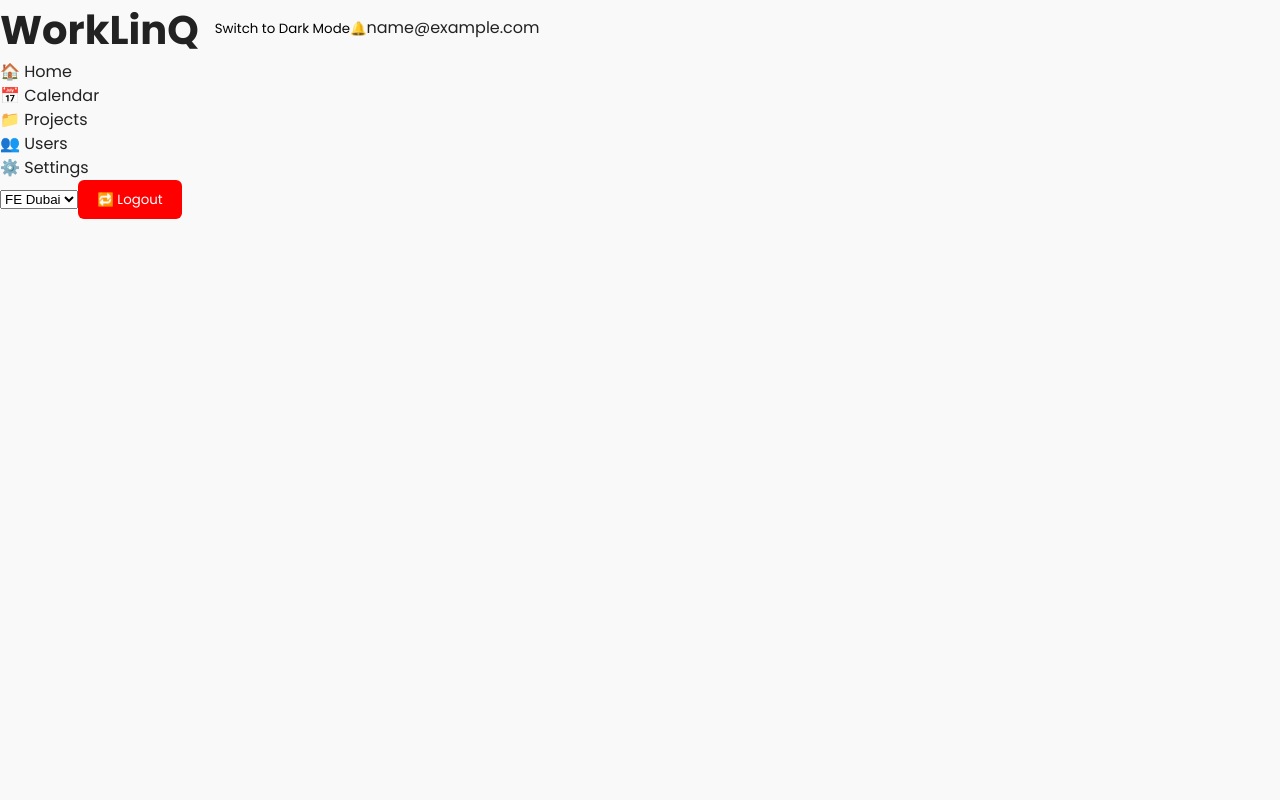
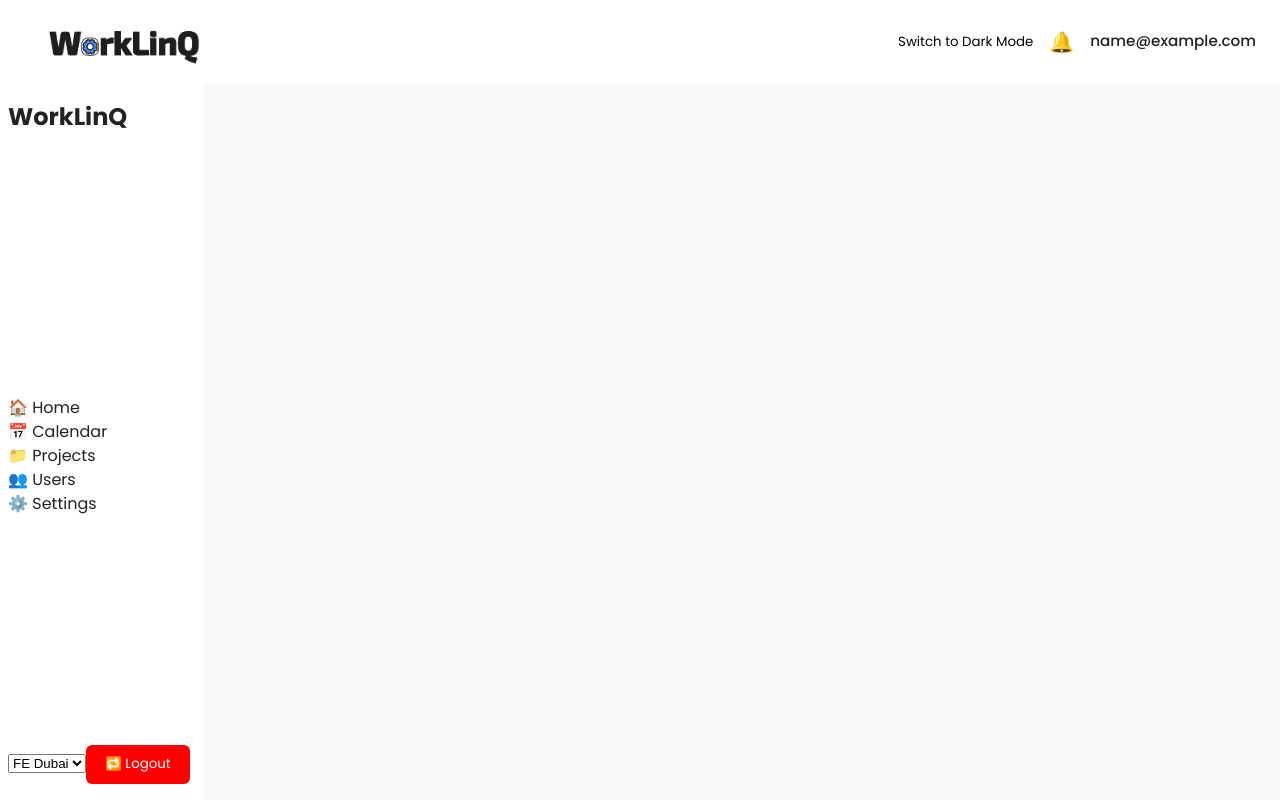
Before and after one commit to sujilvsukumaran/worklinq, a Next.js app: page / in a window 1280 px wide. Built offline with nearby package versions, Linux system fonts and the light colour scheme; sample sign-in values are in the browser's storage.

Commit message:
Working on making the Ui some how

```diff
--- a/src/containers/dashboard/components/Topbar.tsx
+++ b/src/containers/dashboard/components/Topbar.tsx
@@ -1,5 +1,6 @@
 'use client';
 
+import Image from 'next/image';
 import ThemeToggle from '@/components/ThemeToggle';
 import { useAuth } from '@/hooks/useAuth';
 import styles from '../styles/Topbar.module.css';
@@ -9,10 +10,18 @@ export default function Topbar() {
 
     return (
         <div className={styles.topbar}>
-            <div className={styles.tools}>
+            <div className={styles.leftGroup}>
+                <Image
+                    src="/assets/logo.png"
+                    alt="WorkLinQ Logo"
+                    width={201}
+                    height={62}
+                />
+            </div>
+            <div className={styles.rightGroup}>
                 <ThemeToggle />
                 <button className={styles.bell}>🔔</button>
-                {userEmail && <span className={styles.user}>{userEmail}</span>}
+                {userEmail && <span className={styles.emailDisplay}>{userEmail}</span>}
             </div>
         </div>
     );
--- a/src/containers/dashboard/pages/MainDashboard.tsx
+++ b/src/containers/dashboard/pages/MainDashboard.tsx
@@ -7,9 +7,12 @@ import styles from '../styles/Dashboard.module.css';
 export default function MainDashboard() {
     return (
         <div className={styles.dashboardWrapper}>
-            <Sidebar />
-            <div className={styles.dashboardContent}>
-                <Topbar />
+            <Topbar/>
+            <div className={styles.dashboardBody}>
+                <Sidebar/>
+                <div className={styles.dashboardContent}>
+                    {/* Main content will go here */}
+                </div>
             </div>
         </div>
     );
--- a/src/containers/dashboard/styles/Dashboard.module.css
+++ b/src/containers/dashboard/styles/Dashboard.module.css
@@ -1,6 +1,13 @@
 .dashboardWrapper {
     display: flex;
+    flex-direction: column;
     height: 100vh;
+    overflow: hidden;
+}
+
+.dashboardBody {
+    display: flex;
+    flex: 1;
     overflow: hidden;
 }
 
@@ -8,7 +15,7 @@
     flex: 1;
     display: flex;
     flex-direction: column;
-    padding: 1rem;
     background-color: var(--color-bg);
     overflow-y: auto;
+    padding: 1rem;
 }
--- a/src/containers/dashboard/styles/Sidebar.module.css
+++ b/src/containers/dashboard/styles/Sidebar.module.css
@@ -0,0 +1,54 @@
+.sidebar {
+    width: 204px;
+    height: 100%;
+    background-color: #fff;
+    display: flex;
+    flex-direction: column;
+    justify-content: space-between;
+    padding: 1rem 0.5rem;
+}
+
+
+.logo {
+    font-size: 1.5rem;
+    font-weight: bold;
+    margin-bottom: 2rem;
+    color: var(--color-text);
+}
+
+.nav {
+    display: flex;
+    flex-direction: column;
+    gap: 1rem;
+}
+
+.navItem {
+    display: flex;
+    align-items: center;
+    gap: 0.75rem;
+    font-size: 0.95rem;
+    color: var(--color-text);
+    cursor: pointer;
+    transition: all 0.2s ease;
+}
+
+.navItem:hover {
+    color: var(--color-primary);
+}
+
+.logoutSection {
+    margin-top: auto;
+}
+
+.logoutButton {
+    background-color: #dc2626;
+    color: #fff;
+    padding: 0.5rem 1rem;
+    font-size: 0.875rem;
+    border: none;
+    border-radius: 4px;
+    display: flex;
+    align-items: center;
+    gap: 0.5rem;
+    cursor: pointer;
+}
--- a/src/containers/dashboard/styles/Topbar.module.css
+++ b/src/containers/dashboard/styles/Topbar.module.css
@@ -0,0 +1,35 @@
+.topbar {
+    width: 100%;
+    height: 83px;
+    display: flex;
+    align-items: center;
+    justify-content: space-between;
+    padding: 0 24px;
+    background-color: #ffffff;
+    box-sizing: border-box;
+}
+
+.leftGroup {
+    display: flex;
+    align-items: center;
+    gap: 1rem;
+}
+
+.rightGroup {
+    display: flex;
+    align-items: center;
+    gap: 1rem;
+}
+
+.bell {
+    background: none;
+    border: none;
+    font-size: 1.25rem;
+    cursor: pointer;
+}
+
+.emailDisplay {
+    font-size: 0.95rem;
+    font-weight: 500;
+    color: var(--color-text);
+}
```
Also changed, not shown: public/assets/logo.png (added).
